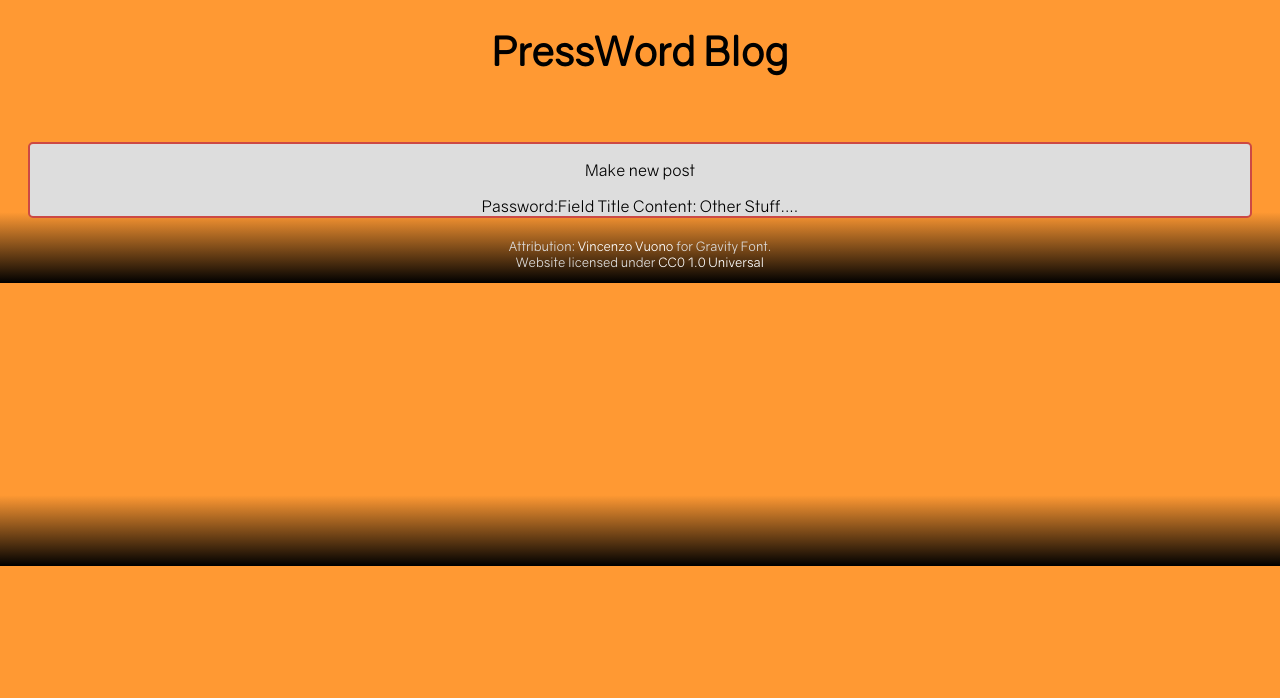
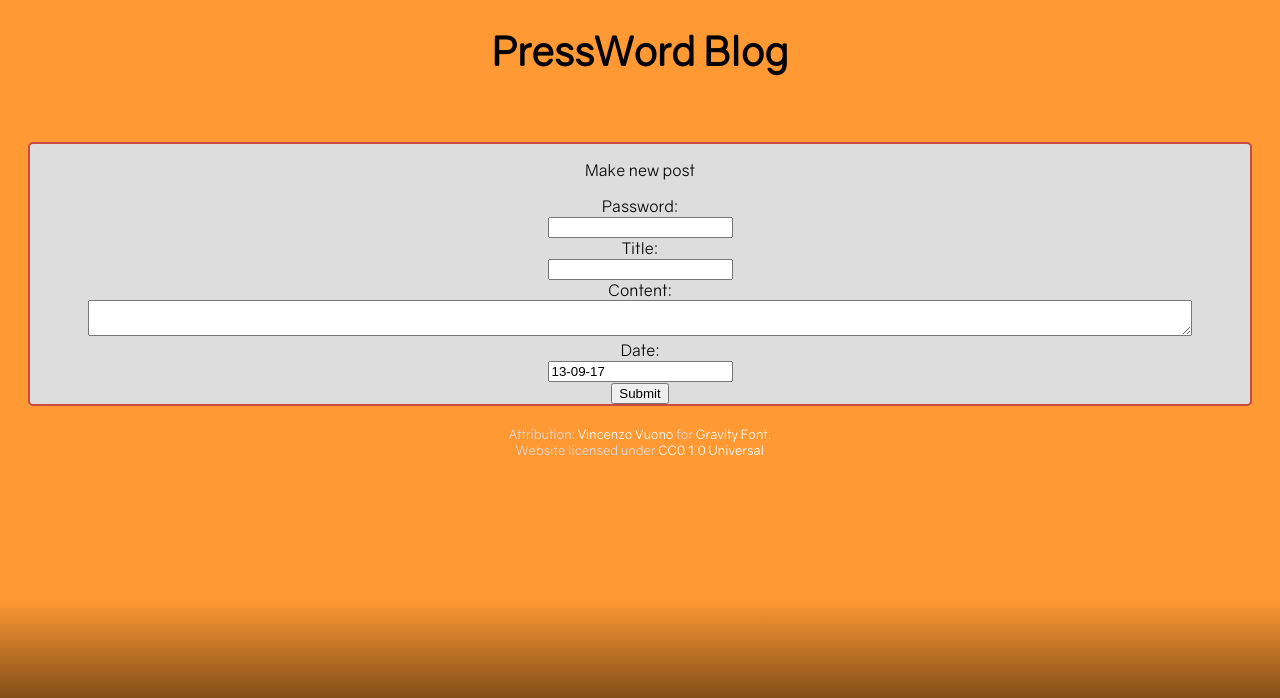
Before and after one commit to c3ypt1c/blog, a PHP site: page /post.php in a window 1280 px wide. Shown: the top 698 px of the page. Run offline with PHP 8.4, Linux system fonts and the light colour scheme.

Commit message:
Log:
Footer is now in html and is called from the php files and is inserted into the right place. This skips updating all the files to the appropirate stuff.
Basic layout of the submit is good, logic is left.

```diff
--- /dev/null
+++ b/footer.html
@@ -0,0 +1,5 @@
+<div class="footer">
+	<p> Attribution: <a href="http://www.vincenzovuono.com/">Vincenzo Vuono</a> for <a href="http://www.dafont.com/gravity.font">Gravity Font</a>.<br>
+		Website licensed under <a href="https://creativecommons.org/publicdomain/zero/1.0/">CC0 1.0 Universal</a><br>
+	</p>
+</div>
--- a/post.php
+++ b/post.php
@@ -1,7 +1,7 @@
 <!DOCTYPE html><?php include_once("config.php");?>
 <meta charset="utf-8">
 <meta name="viewport" content="width=device-width, initial-scale=1">
-<html>
+<html style="height: 100%;">
 <head>
 	<link rel="stylesheet" type="text/css" href="style.css">
 	<title><?php echo $title?></title>
@@ -12,19 +12,32 @@
 
 <div class='content'>
 	<p>Make new post</p>
-	<form>
-		Password:Field
-		Title
-		Content:
-		Other Stuff....
+	<p>
+	<?php
+		if (isset($_POST["posted"])) {
+			echo "has been posted";
+		}
+	?>
+	<form action="/action_page.php" method="post">
+		Password:<br>
+		<input type="password" name="password"><br>
+		Title:<br>
+		<input type="text" name="title"><br>
+		Content:<br>
+		<textarea name="content" style="width: 90%; height: 50%;" ></textarea><br>
+		Date:<br>
+		<input type="text" name="date" value="<?php echo date('d-m-y');?>"><br>
+		<input type="hidden" name="posted" value="true">
+		<input type="submit" value="Submit">
 	</form>
 </div>
 
-<div class="footer">
-	<p> Attribution: <a href="http://www.vincenzovuono.com/">Vincenzo Vuono</a> for Gravity Font.<br>
-		Website licensed under <a href="">CC0 1.0 Universal</a><br>
-	</p>
-</div>
+<?php
+$fn = getcwd()."/footer.html";
+$f = fopen($fn, "r");
+echo (string)fread($f, filesize($fn));
+fclose($f);
+?>
 
 </body>
 </html>
```
Also changed, not shown: index.php (+6 -5 lines).
